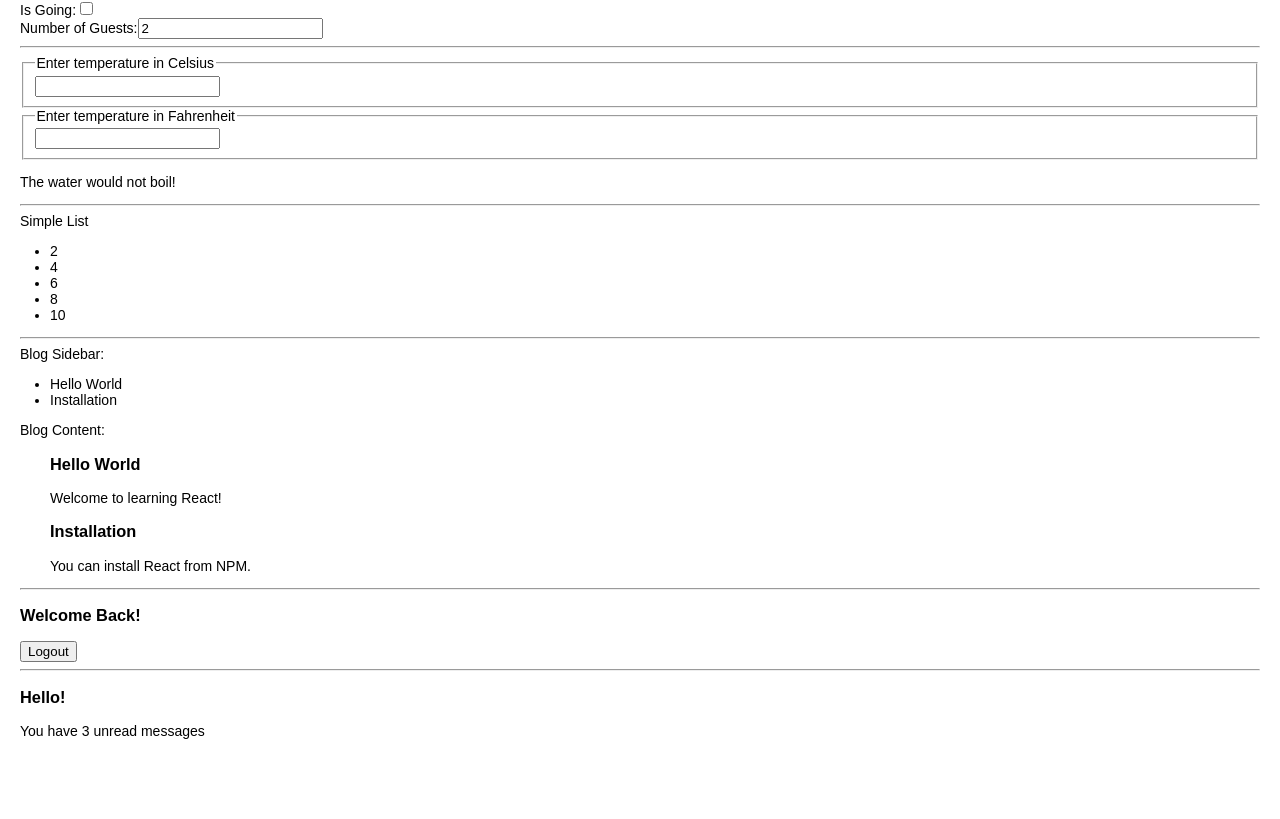
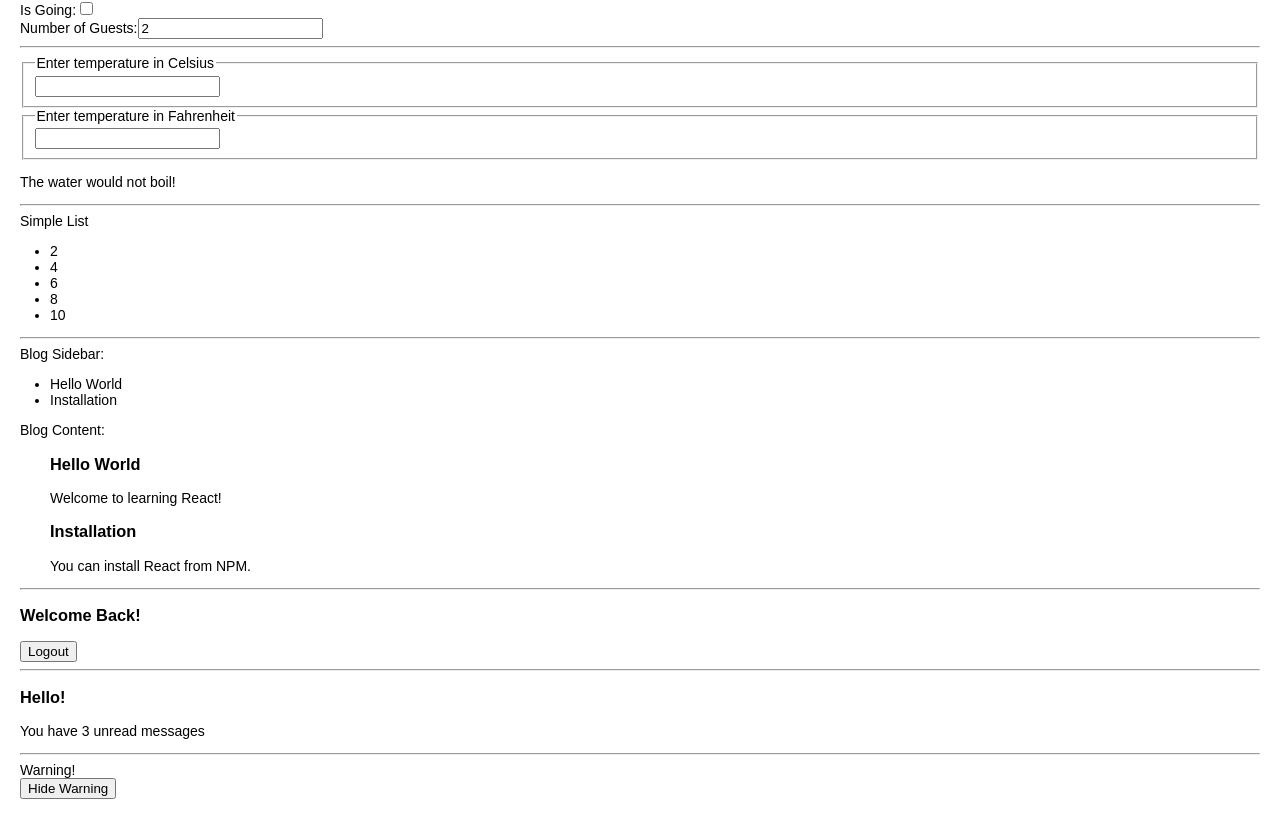
Before and after one commit to alimon808/react-doc-examples, a React (Create React App) app: page / in a window 1280 px wide. Shown: the part 1981-2800 px from the top of the page. Before the commit the page ends 2740 px from the top, so only its background shows below. Built offline with nearby package versions, Linux system fonts and the light colour scheme.

Commit message:
prevent component from rendering

```diff
--- a/src/components/App.js
+++ b/src/components/App.js
@@ -15,6 +15,7 @@ import SimpleList from './list-and-keys/simple-list';
 import { Blog } from './list-and-keys/blog';
 import LoginControl from './conditional-rendering/login-control';
 import MailBox from './conditional-rendering/mailbox';
+import Warning from './conditional-rendering/warning';
 
 const comment = {
     date: new Date(),
@@ -63,6 +64,8 @@ export default class App extends React.Component {
                 <LoginControl />
                 <hr />
                 <MailBox unreadMessages={['React', 'Re: React', 'Re:Re: React']} />
+                <hr />
+                <Warning warn={true} />
             </div>
         );
     }
--- /dev/null
+++ b/src/components/conditional-rendering/warning-banner.js
@@ -0,0 +1,11 @@
+import React from 'react';
+
+export default function WarningBanner(props) {
+    if (!props.warn) {
+        return null;
+    }
+
+    return (
+        <div>Warning!</div>
+    );
+}
--- /dev/null
+++ b/src/components/conditional-rendering/warning.js
@@ -0,0 +1,25 @@
+// https://reactjs.org/docs/conditional-rendering.html
+// prevent component from rendering by returning null
+
+import React from 'react';
+import WarningBanner from './warning-banner';
+
+export default class Warning extends React.Component {
+    constructor(props) {
+        super(props);
+        this.state = { showWarning: true };
+        this.handleClick = this.handleClick.bind(this);
+    }
+
+    handleClick() {
+        this.setState(prevState => ({ showWarning: !prevState.showWarning }));
+    }
+    render() {
+        return (
+            <div>
+                <WarningBanner warn={this.state.showWarning} />
+                <button onClick={this.handleClick}>{this.state.showWarning ? 'Hide Warning' : 'Show Warning'}</button>
+            </div>
+        );
+    }
+}
```
